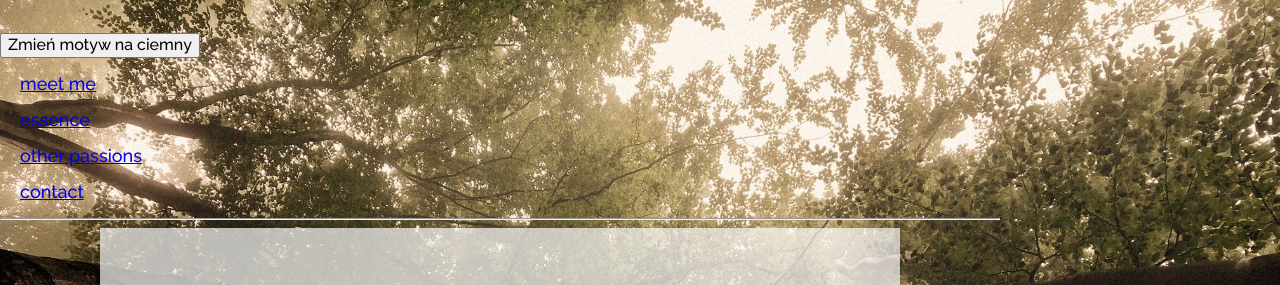
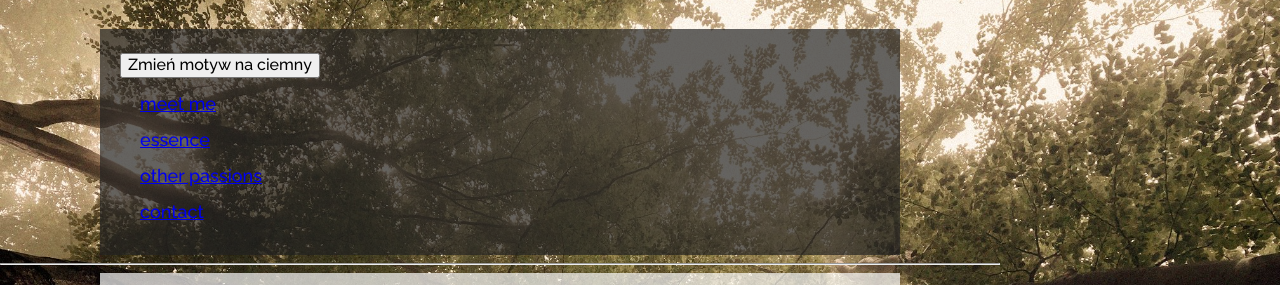
Before and after one commit to MalgorzataCzulak/homepage, a plain HTML site: page index.html in a window 1280 px wide. Shown: the part 139-424 px from the top of the page. Drawn offline with nearby package versions, Linux system fonts and the light colour scheme; a web font is replaced by a local one.

Commit message:
nav style added

```diff
--- /dev/null
+++ b/css/nav.css
@@ -0,0 +1,14 @@
+html {
+    box-sizing: border-box;
+}
+
+*, ::after, ::before {
+    box-sizing: inherit;
+}
+
+.nav {
+    background-color: hsla(0, 0%, 13%, 0.685);
+    width: 80%;
+    padding: 20px;
+    margin: auto;
+}
--- a/index.html
+++ b/index.html
@@ -13,6 +13,7 @@
         crossorigin="anonymous" referrerpolicy="no-referrer" />
     <link href="css/style.css" rel="stylesheet">
     <link href="css/article.css" rel="stylesheet">
+    <link href="css/nav.css" rel="stylesheet">
     <script defer src="js/script.js"></script>
     <link href="https://fonts.googleapis.com/css2?family=Raleway:ital,wght@0,100;0,500;1,100&display=swap"
         rel="stylesheet">
@@ -30,7 +31,7 @@
         <h1 class="header">Hello. I'm Malgo.</h1>
     </header>
 
-    <nav>
+    <nav class="nav">
         <button class="button">Zmień motyw na <span class="themeName">ciemny</span></button><br>
         <ul class="lista">
 
```
